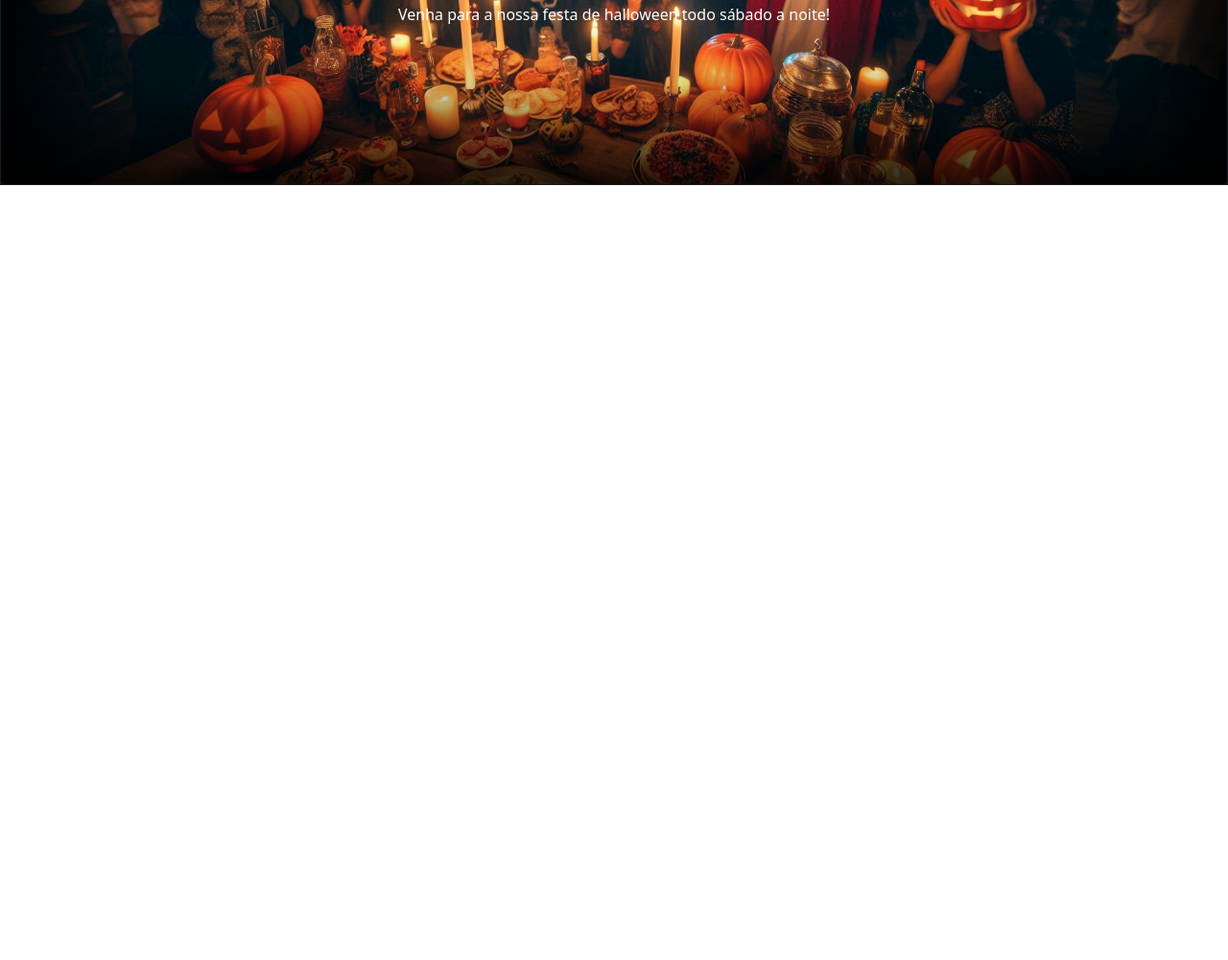
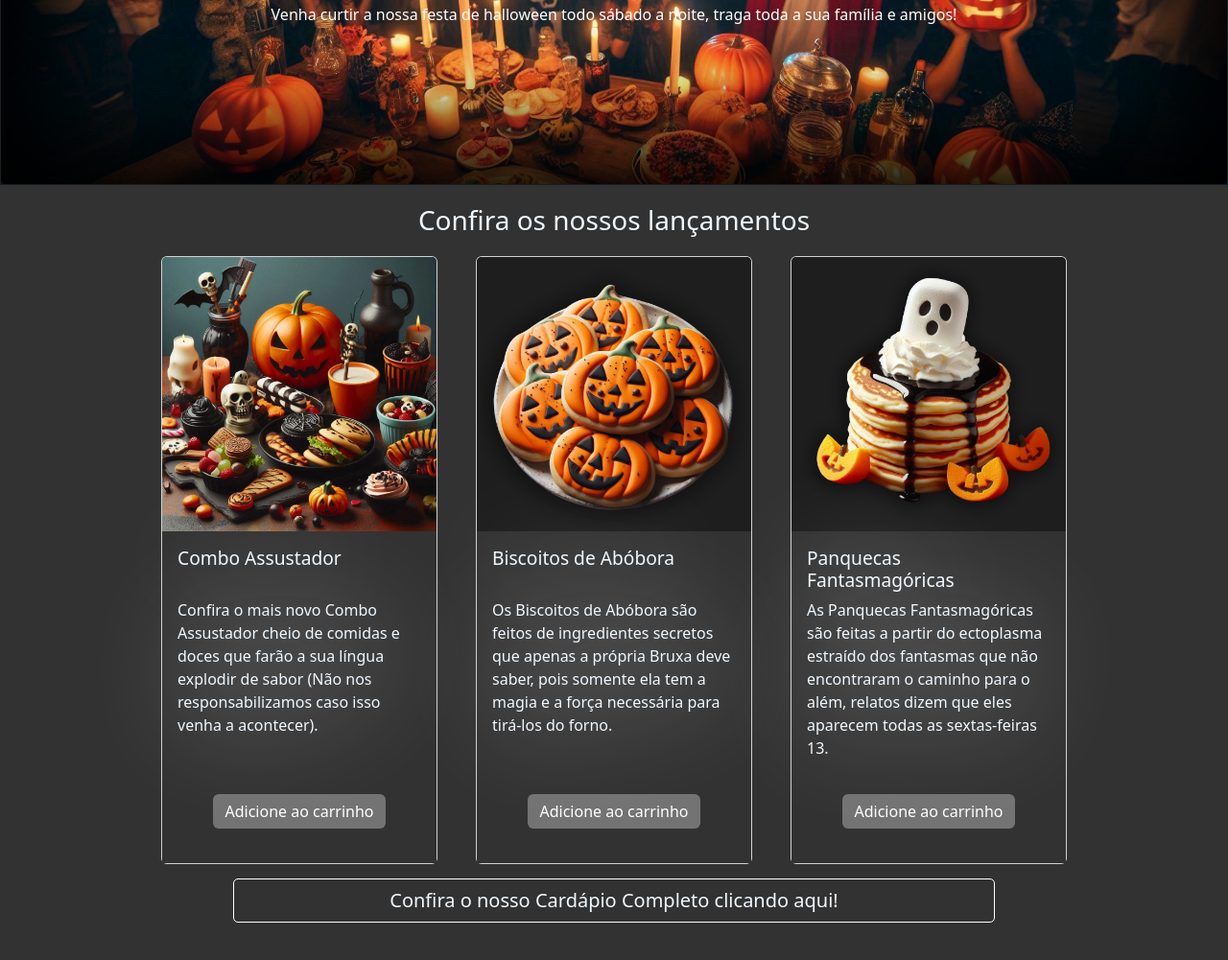
Before and after one commit to oFelpex/caldeirao-da-bruxa, a plain HTML site: page index.html in a window 1280 px wide. Shown: the part 311-1312 px from the top of the page at 96% size. Before the commit the page ends 800 px from the top, so only its background shows below. Drawn offline with nearby package versions, Linux system fonts and the light colour scheme.

Commit message:
Fiz os cards de lançamentos

```diff
--- a/global.css
+++ b/global.css
@@ -1,4 +1,13 @@
-
+body {
+    background-color: rgb(50, 50, 50);
+    overflow-x: hidden;
+}
+.logo-home, #logo-home, .nav-link.active, .navbar-toggler, .nav-link, .navbar-nav.navbar-menu-utility .nav-item, .navbar-nav.navbar-menu-main .nav-item, .navbar-nav.navbar-new-user, h1, h2, h3, h4, h5, h6 {
+    transition: 0.3s;
+}
+.navbar-nav.navbar-new-user:hover, .navbar-toggler:hover, .nav-link:hover, .logo-home:hover {
+    transform: scale(1.02);
+}
 .navbar.navbar-expand-lg.bg-dark  {
     z-index: 2;
 }
@@ -18,7 +27,7 @@
     justify-content: center;
     color: aliceblue;
     padding: 0px 5px 0px 0px;
-    transition: 0.3s;
+
 }
 h1, .navbar-nav.navbar-menu-utility .nav-item, .navbar-nav.navbar-menu-main .nav-item {
     white-space: nowrap;
@@ -27,15 +36,10 @@ h1 {
     margin: 10px 10px 10px 10px;
     font-size: 32px;
     font-family: "Luckiest Guy", cursive;
-    transition: 0.4s;
 }
 
 .navbar-toggler {
     background-color: aliceblue;
-    transition: 0.3s;
-}
-.navbar-toggler:hover, .nav-link:hover, .logo-home:hover  {
-    transform: scale(1.02);
 }
 a {
     text-decoration: none;
@@ -43,9 +47,8 @@ a {
 .nav-link {
     font-size: 18px;
     color: rgb(235, 235, 235);
-    transition: 0.4s;
 }
-.nav-link:hover, .logo-home:hover, .navbar-nav .nav-link.active {
+h1:hover, h2:hover, h3:hover, h4:hover, h5:hover, h6:hover, .nav-link:hover, .logo-home:hover, .navbar-nav .nav-link.active {
     color: rgb(0, 190, 79);
 }
 .nav-item {
@@ -61,7 +64,6 @@ a {
 }
 .navbar-nav.navbar-menu-utility .nav-item, .navbar-nav.navbar-menu-main .nav-item {
     margin: 0px 20px;
-    transition: 0.3s;
 }
 
 .navbar-nav.navbar-menu-main .nav-item:first-child {
@@ -78,12 +80,10 @@ a {
     background-color: #563800;
     color: rgb(255, 255, 255);
     border-radius: 10px;
-    transition: 0.3s;
 }
 .navbar-nav.navbar-new-user:hover {
     background-color: #7B5000;
     color: rgb(255, 255, 255);
-    transform: scale(1.1);
 }
 
 @media (max-width: 1260px) {
--- a/index.html
+++ b/index.html
@@ -69,14 +69,48 @@
             </div>
           </div>
         </nav>
+        <section class="card text-bg-dark">
+          <img src="/assets - home/halloween-party.webp" class="halloween-party-cover" alt="Uma festa de halloween no Caldeirão da Bruxa">
+          <div class="card-img-overlay">
+            <h2 class="card-title">Festas de halloween!</h2>
+            <p class="card-text">Venha curtir a nossa festa de halloween todo sábado a noite, traga toda a sua família e amigos!</p>
+          </div>
+        </section>
       </header>
-      <section class="card text-bg-dark">
-        <img src="/assets - home/halloween-party.jpeg" class="halloween-party-cover" height="1792" alt="Uma festa de halloween no Caldeirão da Bruxa">
-        <div class="card-img-overlay">
-          <h2 class="card-title">Festas de halloween!</h2>
-          <p class="card-text">Venha para a nossa festa de halloween todo sábado a noite!</p>
+      <main>
+        <div class="news-container">
+          <h3>Confira os nossos lançamentos</h3>
+          <div class="news-cards-container">
+            <div class="card" style="width: 18rem;">
+              <img src="/assets - home/news/combo/combo.webp" class="card-img-top" alt="Um combo cheio de comidas e doces com tema principal de halloween.">
+              <div class="card-body">
+                <h4 class="card-title">Combo Assustador</h4>
+                <p class="card-text">Confira o mais novo Combo Assustador cheio de comidas e doces que farão a sua língua explodir de sabor (Não nos responsabilizamos caso isso venha a acontecer).</p>
+                <button class="btn btn-primary" type="submit">Adicione ao carrinho</button>
+              </div>
+            </div>
+            <div class="card" style="width: 18rem;">
+              <img src="/assets - home/news/cookies/cookies.webp" class="card-img-top" alt="Biscoitos decorados com rostos de abóboras assustadoras.">
+              <div class="card-body">
+                <h4 class="card-title">Biscoitos de Abóbora</h4>
+                <p class="card-text">Os Biscoitos de Abóbora são feitos de ingredientes secretos que apenas a própria Bruxa deve saber, pois somente ela tem a magia e a força necessária para tirá-los do forno.</p>
+                <button class="btn btn-primary" type="submit">Adicione ao carrinho</button>
+              </div>
+            </div>
+            <div class="card" style="width: 18rem;">
+              <img src="/assets - home/news/pancackes/pancakes.webp" class="card-img-top" alt="Panquecas decoradas com doces de abóboras e um marshmallow em formato de fantasma.">
+              <div class="card-body">
+                <h4 class="card-title">Panquecas Fantasmagóricas</h4>
+                <p class="card-text">As Panquecas Fantasmagóricas são feitas a partir do ectoplasma estraído dos fantasmas que não encontraram o caminho para o além, relatos dizem que eles aparecem todas as sextas-feiras 13.</p>
+                <button class="btn btn-primary" type="submit">Adicione ao carrinho</button>
+              </div>
+            </div>
+          </div>
+            <a class="menu link" href="menu/menu.html" role="button">
+              <h5>Confira o nosso Cardápio Completo clicando aqui!</h5>
+            </a>
         </div>
-      </section>
+      </main>
   </body>
   <script src="https://cdn.jsdelivr.net/npm/bootstrap@5.3.3/dist/js/bootstrap.bundle.min.js" integrity="sha384-YvpcrYf0tY3lHB60NNkmXc5s9fDVZLESaAA55NDzOxhy9GkcIdslK1eN7N6jIeHz" crossorigin="anonymous"></script>
   <script scr="script.js"></script>
--- a/style.css
+++ b/style.css
@@ -3,7 +3,6 @@ section.card.text-bg-dark {
 }
 .halloween-party-cover {
     height: 400px;
-
     object-fit: cover;
 }
 .card-img-overlay {
@@ -16,3 +15,75 @@ section.card.text-bg-dark {
 .card-title, .card-text {
     filter: drop-shadow(0px 0px 50px rgb(246, 246, 246));
 }
+.news-container {
+    display: flex;
+    flex-direction: column;
+    justify-content: center;
+}
+h3 {
+    margin: 20px;
+    color: aliceblue;
+    align-self:center;
+}
+
+.card-body {
+    display: flex;
+    flex-direction: column;
+    justify-content: space-between;
+    background-color: rgb(50, 50, 50);
+    color: aliceblue;
+}
+
+.news-cards-container {
+    display: flex;
+    flex-wrap: wrap;
+    justify-content: center;
+    gap: 40px;
+}
+.card, .btn.btn-primary, .menu.link {
+    transition: 0.3s;
+}
+.card:hover, h3:hover, .card-title:hover, .btn.btn-primary:hover, .menu.link:hover {
+    transform: scale(1.03);
+}
+h4 {
+ font-size: larger;
+}
+.card-img-top {
+    background-color: rgb(30, 30, 30);
+}
+
+.btn.btn-primary {
+    margin: 20px;
+    color: rgb(255, 255, 255);
+    background-color: green;
+    border: none;
+    align-self: center;
+}
+button.btn.btn-primary {
+    background-color: rgb(115, 115, 115);
+}
+.btn.btn-primary:hover {
+    background-color: rgb(0, 190, 79);
+
+}
+.menu.link {
+    margin: 15px 0px 40px;
+    display: flex;
+    align-self: center;
+    justify-content: center;
+    width: 62%;
+    height: fit-content;
+    border: 1px solid white;
+    border-radius: 5px;
+}
+.menu.link:hover {
+    border: 1px solid rgb(0, 190, 79);
+}
+.menu.link:hover h5 {
+    color: rgb(0, 190, 79);
+}
+.menu.link h5 {
+    margin: 10px;
+    color: aliceblue;
+}
```
Also changed, not shown: assets - home/halloween-party.jpeg (deleted), assets - home/halloween-party.webp (added), assets - home/news/combo/combo.webp (added), assets - home/news/cookies/Designer.jpeg (added), assets - home/news/cookies/cookies.webp (added), assets - home/news/pancackes/pancakes.jpeg (added), assets - home/news/pancackes/pancakes.webp (added), assets - home/news/pumpkin-pie/pumpkin-pie.jpeg (added), assets - home/news/pumpkin-pie/pumpkin-pie.webp (added), 4 other files.
